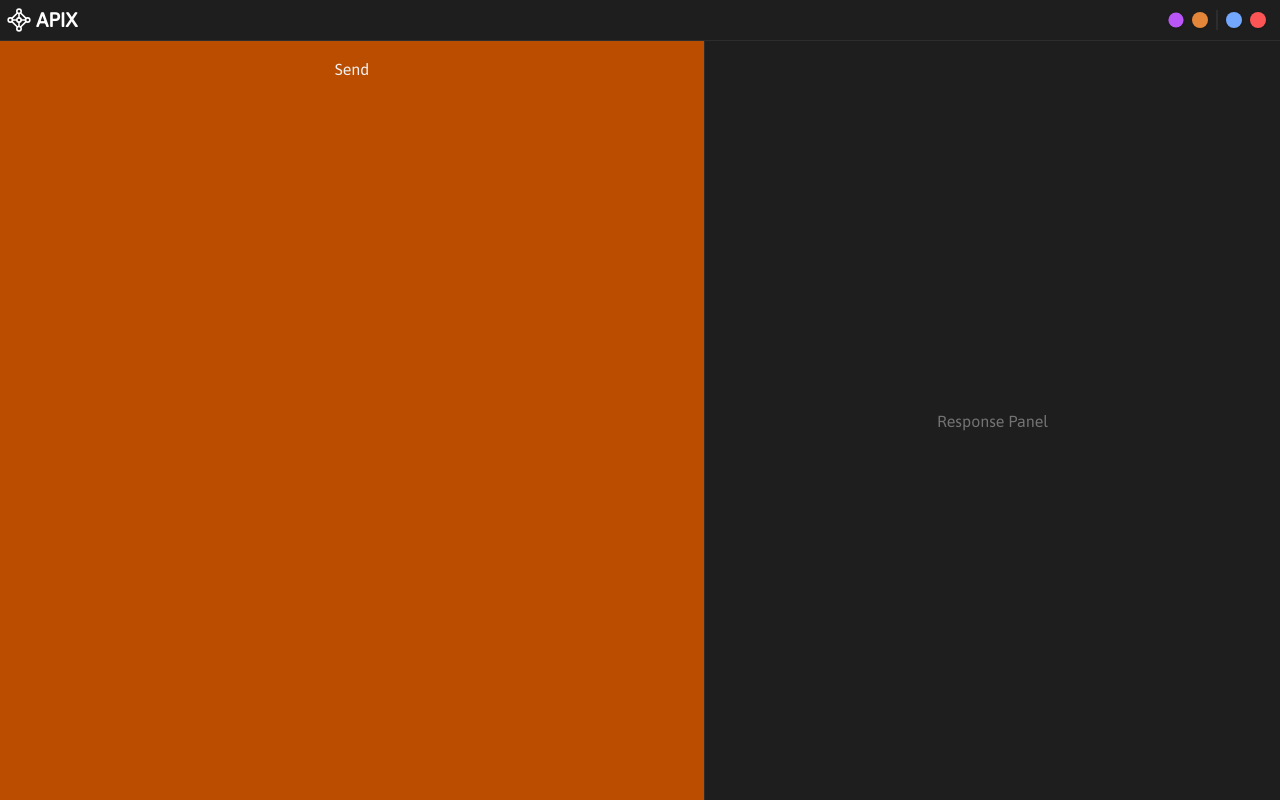
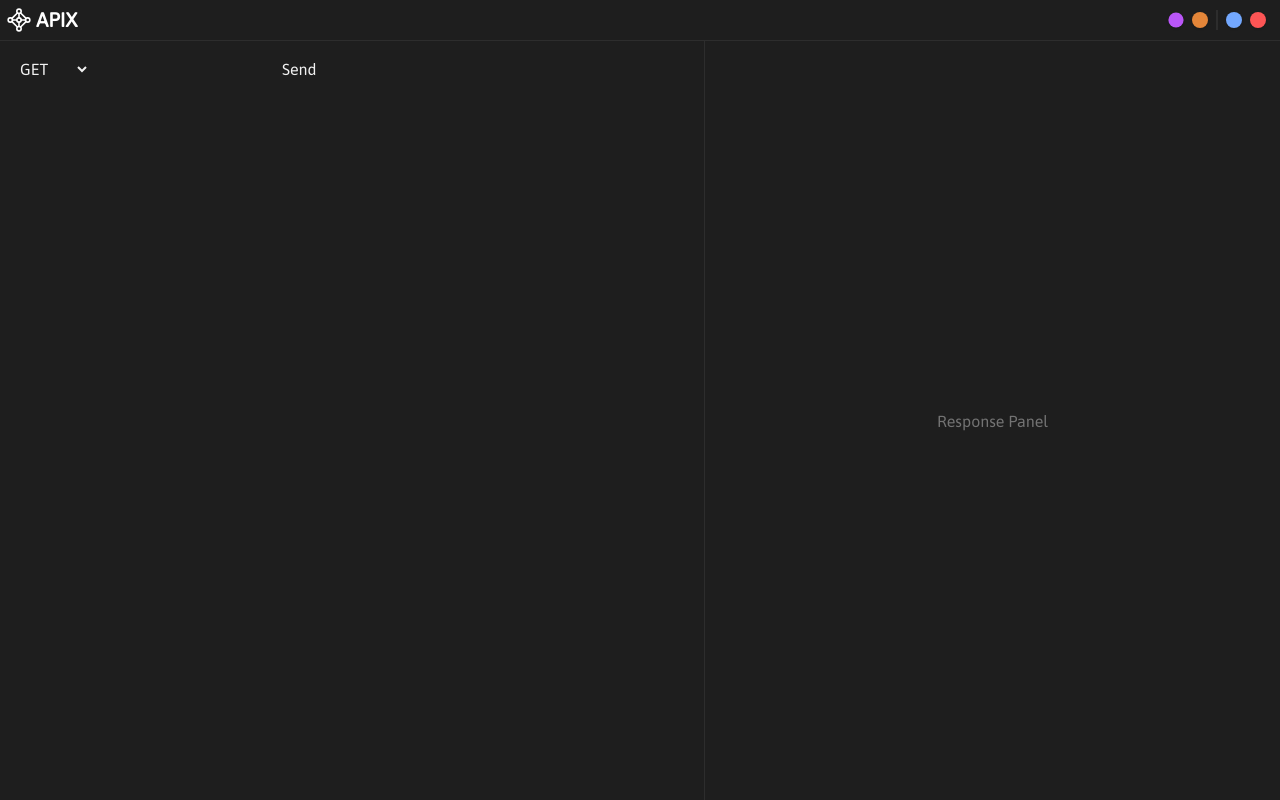
Before and after one commit to DonLuizKv/Apix, a React (Vite) app: page / in a window 1280 px wide. Built offline with nearby package versions, Linux system fonts and the light colour scheme.

Commit message:
feat: Add Request component with form for sending API requests.

```diff
--- a/src/components/sections/Request.tsx
+++ b/src/components/sections/Request.tsx
@@ -4,12 +4,15 @@ export default function Request() {
 
     const { request } = useAPIContext();
 
-    const handleRequest = () => {
-        console.log("Hello");
+    const handleRequest = (e: React.FormEvent<HTMLFormElement>) => {
+        e.preventDefault();
+
+        const method = e.currentTarget.method;
+        const url = e.currentTarget.url.value;
 
         request(
-            "GET",
-            "http://localhost:400",
+            method,
+            url,
             {
                 "Content-Type": "application/json"
             },
@@ -18,8 +21,17 @@ export default function Request() {
     };
 
     return (
-        <section className="w-[55%] max-sm:w-full h-full flex flex-col p-4 bg-amber-700">
-            <button type="button" onClick={handleRequest}>Send</button>
+        <section className="w-[55%] max-sm:w-full h-full flex flex-col p-4">
+            <form onSubmit={handleRequest}>
+                <select name="method">
+                    <option value="GET">GET</option>
+                    <option value="POST">POST</option>
+                    <option value="PUT">PUT</option>
+                    <option value="DELETE">DELETE</option>
+                </select>
+                <input type="text" name="url" className="border-input"/>
+                <button type="submit">Send</button>
+            </form>
         </section>
     );
 }
```
